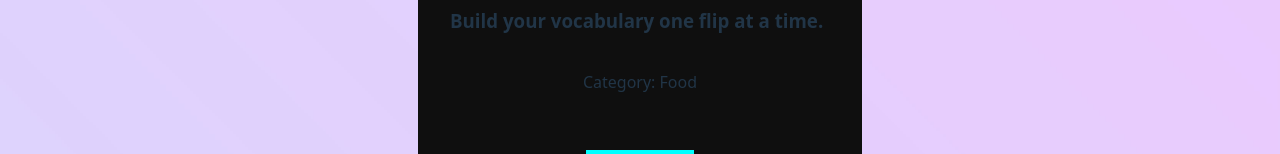
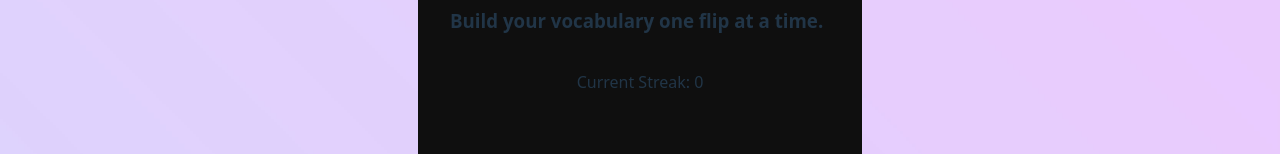
Before and after one commit to gabogara/SPANISH_GUESS_CARDS, a React (Vite) app: page / in a window 1280 px wide. Shown: the part 150-304 px from the top of the page. Built offline with nearby package versions, Linux system fonts and the light colour scheme.

Commit message:
feat: add current and longest streak of correct responses

```diff
--- a/src/App.jsx
+++ b/src/App.jsx
@@ -5,6 +5,8 @@ import Cards from "./components/Cards";
 import "./App.css";
 
 const App = () => {
+  const [counter, setCounter] = useState(0);
+  const [max, setMax] = useState(0);
   const [index, setIndex] = useState(0);
   const [flipped, setFlipped] = useState(false);
   const [guess, setGuess] = useState("");
@@ -18,11 +20,23 @@ const App = () => {
 
   const handleSubmit = (event) => {
     event.preventDefault();
-    if (!guess.trim()) return;
+    if (!guess.trim()) {
+      return;
+    }
     const correct =
       guess.trim().toLowerCase() === deck[index].answer.trim().toLowerCase();
     setGuessStatus(correct ? "correct" : "incorrect");
     setGuess("");
+    if (correct) {
+      const newCounter = counter + 1;
+      setCounter(newCounter);
+
+      if (newCounter > max) {
+        setMax(newCounter);
+      }
+    } else {
+      setCounter(0);
+    }
   };
 
   const onhandleChange = (evt) => {
@@ -86,6 +100,8 @@ const App = () => {
         isLast={isLast}
         isIni={isIni}
         shuffleArray={shuffleArray}
+        counter={counter}
+        max={max}
       />
     </div>
   );
--- a/src/components/Cards.jsx
+++ b/src/components/Cards.jsx
@@ -13,6 +13,8 @@ const Cards = ({
   isLast,
   isIni,
   shuffleArray,
+  counter,
+  max,
 }) => {
   const formatWord = (word) => {
     return word.replace("-", " ").replace(/^\w/, (c) => c.toUpperCase());
@@ -20,6 +22,10 @@ const Cards = ({
 
   return (
     <div className="card-wrapper">
+      <p>
+        Current Streak: {counter}
+        {max > 0 &&  <span> Longest Streak: {max}</span>}
+      </p>
       <p>Category: {formatWord(card.category)}</p>
       <p className={`difficulty ${card.difficulty}`}>
         Difficulty: {formatWord(card.difficulty)}
@@ -43,7 +49,6 @@ const Cards = ({
           </div>
         </div>
       </div>
-
       <div>
         <label htmlFor="guess-input">Your answer:</label>
         <form onSubmit={handleSubmit}>
```
